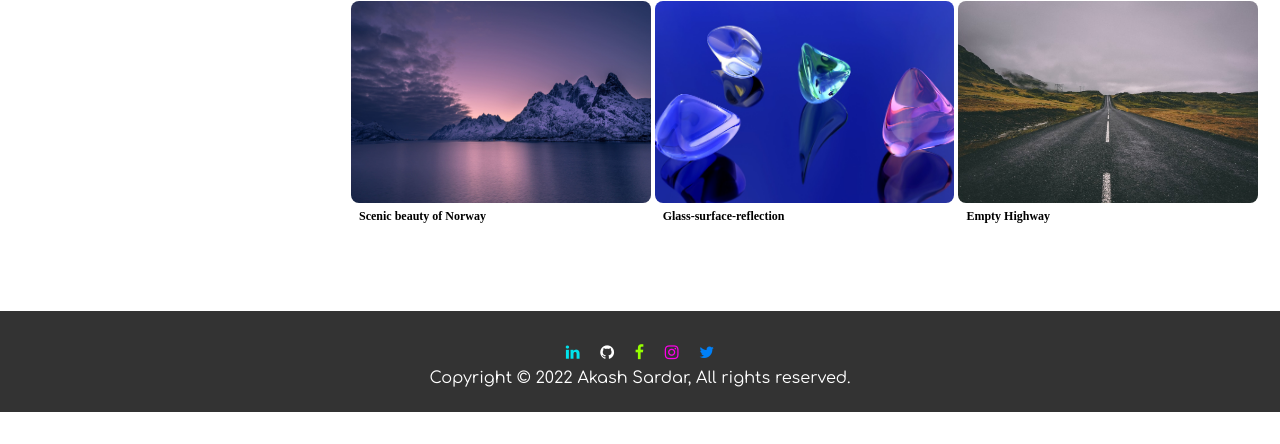
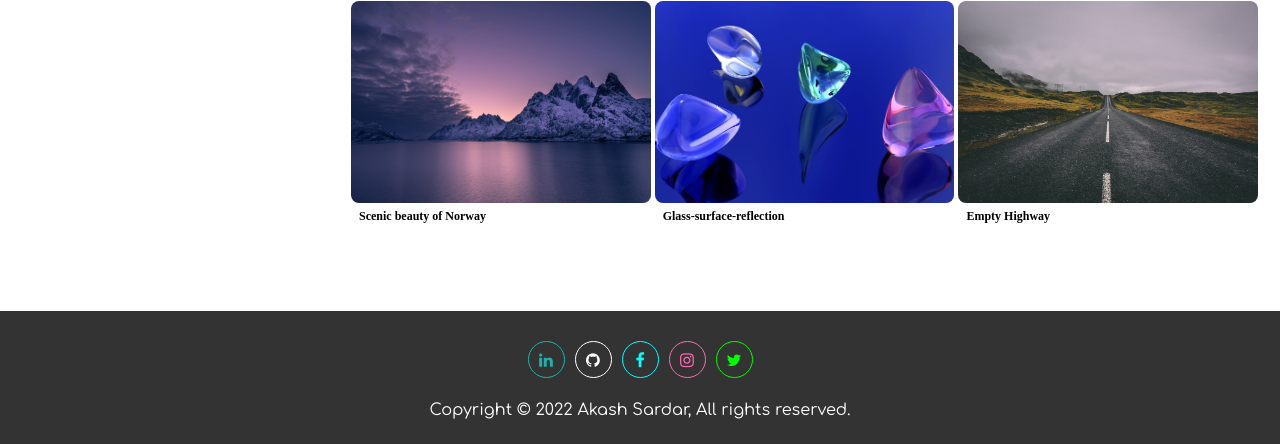
Before and after one commit to ACashSardar/Image-share-django, a Django app: page /dashboard/ in a window 1280 px wide. Shown: the part 4576-5020 px from the top of the page. Before the commit the page ends 4988 px from the top, so only its background shows below. Run offline with Django 3.2, Linux system fonts and the light colour scheme; a user stored in the database is signed in; data comes from the database, SQL or seed files in the repository; both versions use the stored data as it was after the commit; some libraries are stand-ins or nearby versions.

Commit message:
Final Commit

```diff
--- a/myApp/static/style.css
+++ b/myApp/static/style.css
@@ -42,23 +42,23 @@ body {
   background: black;
   font-weight: bold;
   border: 2px solid black;
-  transition: all 0.3s ease;
+  transition: all 0.3s ease-in-out;
 }
 
 .user-forms{
   position: relative;
   left:35%;width:30%;
-  padding: 30px;
-  margin-top: 40px;
-  border-radius: 5px;
-  background: linear-gradient(to bottom right, rgba(0,0,0,0.8),rgba(0,0,0,0.5));
+  padding: 20px;
+  margin-top: 25px;
+  border-radius: 15px;
+  background: white;
   border: 1px solid white;
 }
 .user-forms{
-  color: white;
+  color: black;
 }
 .user-forms h1,a{
-  color: white;
+  color: lightseagreen;
 }
 
 .user-forms label{
@@ -521,12 +524,93 @@ textarea{
   border-radius: 3px;
 }
 
+.follow-btn{
+  background: rgba(255, 255, 255,0.3);
+  padding: 8px;
+  border: 1px solid rgba(255, 255, 255,0.7);;
+  border-radius: 4px;
+  font-family: comfortaa;
+}
+
+.follow-btn:hover i{
+  color: white;
+}
+
 .footer {
   background-color: rgba(0, 0, 0, 0.8);
   position: relative;
   text-align: center;
   font-size: calc(11px + 0.4vw);
-  padding: 25px 0px;
+  padding: 25px 5px;
+}
+.footer ul{
+  display: flex;
+  justify-content: center;
+  align-items: center;
+}
+
+.footer ul a{
+  text-decoration: none;
+  margin: 5px;
+  border-radius: 50%;
+  border: 1px solid white;
+  transition: all 0.3s ease-in-out;
+}
+
+.footer ul a i{
+  height:35px;width: 35px;
+  display: flex;
+  justify-content: center;
+  align-items: center;
+}
+.footer ul a:nth-child(1){
+  color: lightseagreen;
+  border-color: lightseagreen;
+}
+.footer ul a:nth-child(1):hover{
+  color: white;
+  background: lightseagreen;
+  border: 1px solid lightseagreen;
+}
+
+.footer ul a:nth-child(2){
+  color: white;
+  border-color: white;
+}
+.footer ul a:nth-child(2):hover{
+  color: black;
+  background: white;
+  border: 1px solid white;
+}
+
+.footer ul a:nth-child(3){
+  color: cyan;
+  border-color: cyan;
+}
+.footer ul a:nth-child(3):hover{
+  color: white;
+  background: cyan;
+  border: 1px solid cyan;
+}
+
+.footer ul a:nth-child(4){
+  color: hotpink;
+  border-color: hotpink;
+}
+.footer ul a:nth-child(4):hover{
+  color: white;
+  background: hotpink;
+  border: 1px solid hotpink;
+}
+
+.footer ul a:nth-child(5){
+  color: lime;
+  border-color: lime;
+}
+.footer ul a:nth-child(5):hover{
+  color: white;
+  background: lime;
+  border: 1px solid lime;
 }
 
 @media only screen and (max-width: 1400px){
--- a/myApp/templates/dashboard.html
+++ b/myApp/templates/dashboard.html
@@ -29,14 +29,14 @@
         <p><i class="fa fa-feed"></i><strong> Followers: </strong>{{ui.followers.count}}, <strong>Followings: </strong>{{ui.followings.count}}</p><br>
     {% endfor %}
     {% if not visitor %}
-        <a href="/editprofile/"><p><i class="fa fa-edit"></i><strong> Edit Profile</strong></p></a><br>
-        {% else %}
+        <a href="/editprofile/"><button class="follow-btn"><i class="fa fa-edit"></i> Edit Profile</button></a><br>
+    {% else %}
         {% for ui in userinfo %}
-            {% if not follow and member%}
-                <a href="{% url 'follow' ui.id %}"><p><i class="fa fa-user-plus"></i><strong> Follow</strong></p></a><br>
-            {% elif follow and member%}
-                <a href="{% url 'follow' ui.id %}"><p><i class="fa fa-bell-slash-o"></i><strong> Unfollow</strong></p></a><br>
-            {% endif %}
+        {% if not follow and member%}
+            <a href="{% url 'follow' ui.id %}"><button class="follow-btn"><i class="fa fa-user-plus"></i> Follow</button></a><br>
+        {% elif follow and member%}
+            <a href="{% url 'follow' ui.id %}"><button class="follow-btn"><i class="fa fa-bell-slash-o"></i> Unfollow</button></a><br>
+        {% endif %}
         {% endfor %}
     {% endif %}
     </div>
@@ -64,13 +64,13 @@
             <p><i class="fa fa-feed"></i><strong> Followers: </strong>{{ui.followers.count}}, <strong>Followings: </strong>{{ui.followings.count}}</p><br>
         {% endfor %}
         {% if not visitor %}
-            <a href="/editprofile/"><p><i class="fa fa-edit"></i><strong> Edit Profile</strong></p></a><br>
+            <a href="/editprofile/"><button class="follow-btn"><i class="fa fa-edit"></i> Edit Profile</button></a><br>
             {% else %}
             {% for ui in userinfo %}
                 {% if not follow and member%}
-                    <a href="{% url 'follow' ui.id %}"><p><i class="fa fa-user-plus"></i><strong> Follow</strong></p></a><br>
+                    <a href="{% url 'follow' ui.id %}"><button class="follow-btn"><i class="fa fa-user-plus"></i> Follow</button></a><br>
                 {% elif follow and member%}
-                    <a href="{% url 'follow' ui.id %}"><p><i class="fa fa-bell-slash-o"></i><strong> Unfollow</strong></p></a><br>
+                    <a href="{% url 'follow' ui.id %}"><button class="follow-btn"><i class="fa fa-bell-slash-o"></i> Unfollow</button></a><br>
                 {% endif %}
             {% endfor %}
         {% endif %}
--- a/myApp/templates/footer.html
+++ b/myApp/templates/footer.html
@@ -54,11 +54,18 @@
 </script>
 
 <div class="footer">
-    <a href="https://www.linkedin.com/in/akash-sardar-118858184/" style="margin: 8px; text-decoration: none; color:rgb(0, 227, 235)" class="fa fa-linkedin"></a>
-    <a href="https://github.com/ACashSardar" style="margin: 8px; text-decoration: none; color:rgb(255, 255, 255)" class="fa fa-github"></a>
-    <a href="https://www.facebook.com/akash.sardar.1717" style="margin: 8px; text-decoration: none; color:rgb(150, 255, 0)" class="fa fa-facebook"></a>
-    <a href="https://www.instagram.com/lazer.kitty/" style="margin: 8px; text-decoration: none; color:rgb(255, 0, 234)" class="fa fa-instagram"></a>
-    <a href="https://twitter.com/AkashSa50571000" style="margin: 8px; text-decoration: none; color:rgb(0, 128, 248)" class="fa fa-twitter"></a>
+    <!-- <a href="https://www.linkedin.com/in/akash-sardar-118858184/" style="margin: 8px; text-decoration: none; color:rgb(0, 227, 235)" ><i class="fa fa-linkedin"></i></a>
+    <a href="https://github.com/ACashSardar" style="margin: 8px; text-decoration: none; color:rgb(255, 255, 255)"><i class="fa fa-github"></i></a>
+    <a href="https://www.facebook.com/akash.sardar.1717" style="margin: 8px; text-decoration: none; color:rgb(150, 255, 0)"><i class="fa fa-facebook"></i></a>
+    <a href="https://www.instagram.com/lazer.kitty/" style="margin: 8px; text-decoration: none; color:rgb(255, 0, 234)"><i class="fa fa-instagram"></i></a>
+    <a href="https://twitter.com/AkashSa50571000" style="margin: 8px; text-decoration: none; color:rgb(0, 128, 248)"><i class="fa fa-twitter"></i></a> -->
+    <ul>
+        <a href="https://www.linkedin.com/in/akash-sardar-118858184/" ><i class="fa fa-linkedin"></i></a>
+        <a href="https://github.com/ACashSardar" ><i class="fa fa-github"></i></a>
+        <a href="https://www.facebook.com/akash.sardar.1717" ><i class="fa fa-facebook"></i></a>
+        <a href="https://www.instagram.com/lazer.kitty/" ><i class="fa fa-instagram"></i></a>
+        <a href="https://twitter.com/AkashSa50571000" ><i class="fa fa-twitter"></i></a>
+    </ul>
     <br>
     <label style="color:white">Copyright © 2022 Akash Sardar, All rights reserved.</label><br>
 </div>
--- a/myApp/templates/login.html
+++ b/myApp/templates/login.html
@@ -13,7 +13,10 @@
     </div>
 
     <div class="user-forms">
-      <h1>LOG-IN HERE</h1>
+      <center>
+        <h1>LOG-IN HERE</h1>
+      </center>
+      <br>
       <form method="post" action="/login/">
           {% csrf_token %}
           <label>username</label>
--- a/myApp/templates/signup.html
+++ b/myApp/templates/signup.html
@@ -14,8 +14,10 @@
       <a href="/login/"><i class="fa fa-sign-in"></i> LOG IN</a>
     </div>
     <div class="user-forms">
+      <center>
         <h1>SIGN-UP HERE</h1>
-
+      </center>
+      <br>
         <form method="post" action="/signup/">
             {% csrf_token %}
             {% for field in form %}
```
Also changed, not shown: other parts of myApp/static/style.css (+30 -27 lines), myApp/templates/editprofile.html (+4 -4 lines), db.sqlite3.
